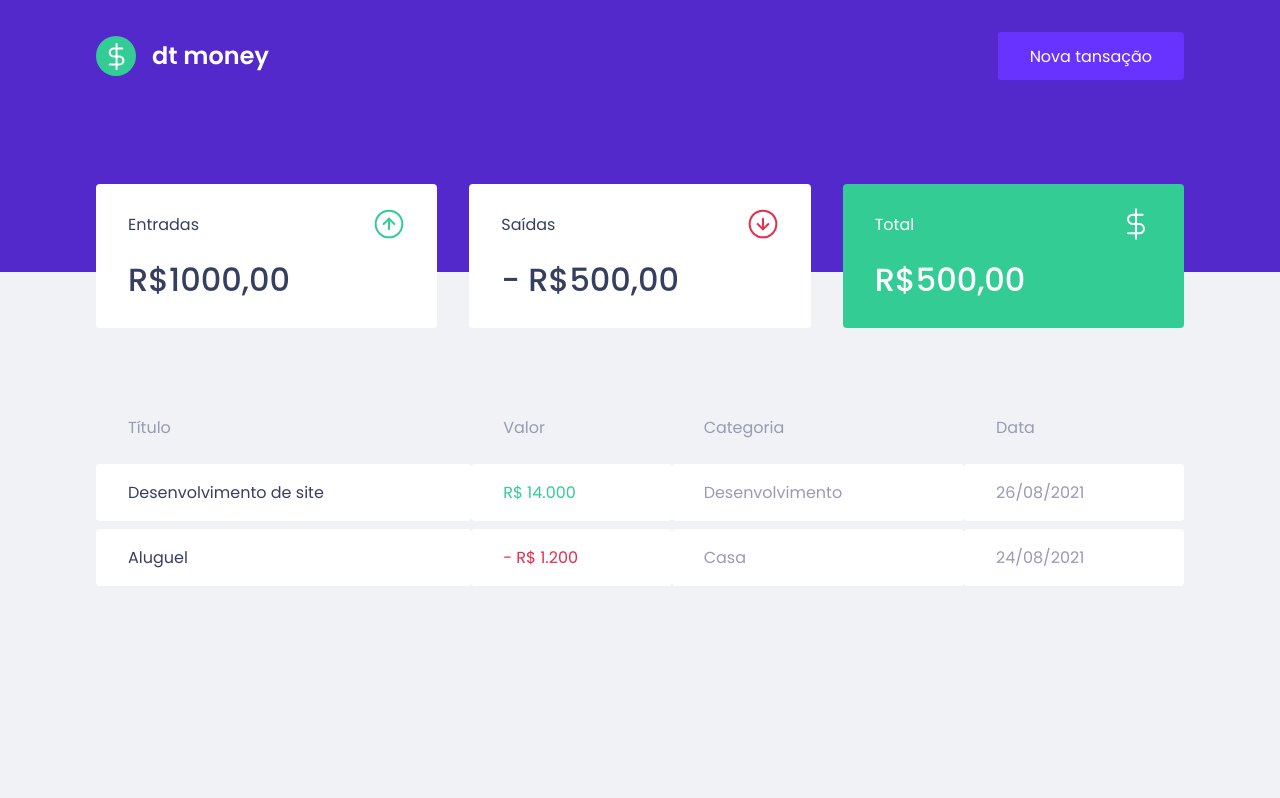
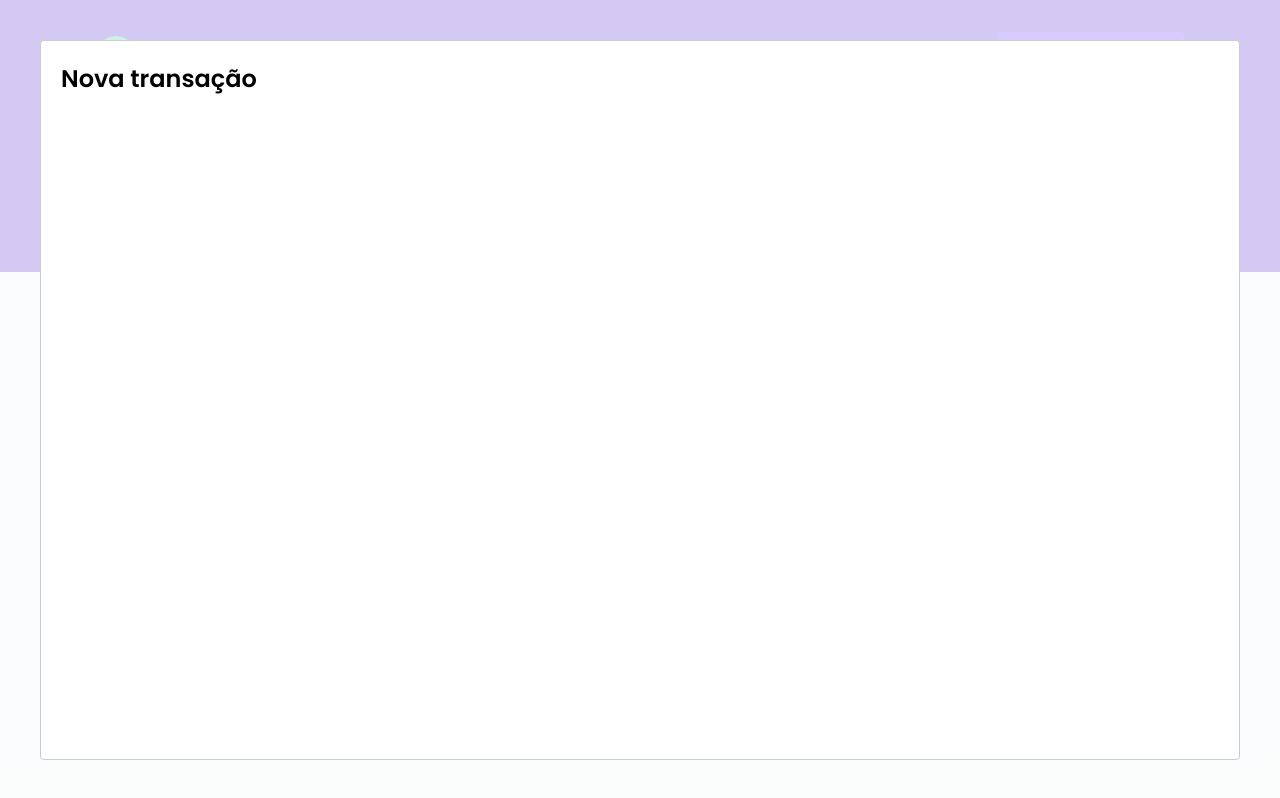
Before and after one commit to caiquegiovannini/dtmoney, a React (Create React App) app: page / in a window 1280 px wide. Both pictures are taken after a click on the button "Nova tansação". Built offline with nearby package versions, Linux system fonts and the light colour scheme; no server answers; what miragejs would draw is missing.

Commit message:
Create transaction modal

```diff
--- a/src/App.tsx
+++ b/src/App.tsx
@@ -1,13 +1,35 @@
+import { useState } from 'react';
+import Modal from 'react-modal';
+
 import { Dashboard } from "./components/Dashboard";
 import { Header } from "./components/Home";
 
 import { GlobalStyle } from "./styles/global";
 
 export function App() {
+  const [isNewTransactionModalOpen, setIsNewTransactionModalOpen] = useState(false);
+
+  function handleOpenNewTransactionModal() {
+    setIsNewTransactionModalOpen(true);
+  };
+
+  function handleCloseNewTransactionModal() {
+    setIsNewTransactionModalOpen(false);
+  };
+
   return (
     <>
-      <Header />
+      <Header onOpenNewTransactionModal={handleOpenNewTransactionModal} />
+
       <Dashboard />
+
+      <Modal
+        isOpen={isNewTransactionModalOpen}
+        onRequestClose={handleCloseNewTransactionModal}
+      >
+        <h2>Nova transação</h2>
+      </Modal>
+
       <GlobalStyle />
     </>
   );
--- a/src/components/Home/index.tsx
+++ b/src/components/Home/index.tsx
@@ -2,12 +2,19 @@
 
 import { Container, Content } from "./styles";
 
-export function Header() {
+interface HeaderProps {
+    onOpenNewTransactionModal: () => void;
+};
+
+export function Header({ onOpenNewTransactionModal }: HeaderProps) {
     return(
         <Container>
             <Content>
                 <img src={logoImg} alt="dt money" />
-                <button type="button">
+                <button
+                    type="button"
+                    onClick={onOpenNewTransactionModal}
+                >
                     Nova tansação
                 </button>
             </Content>
```
